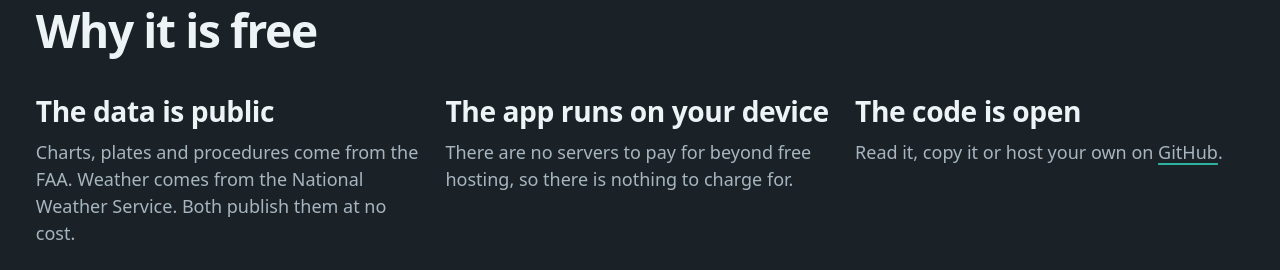
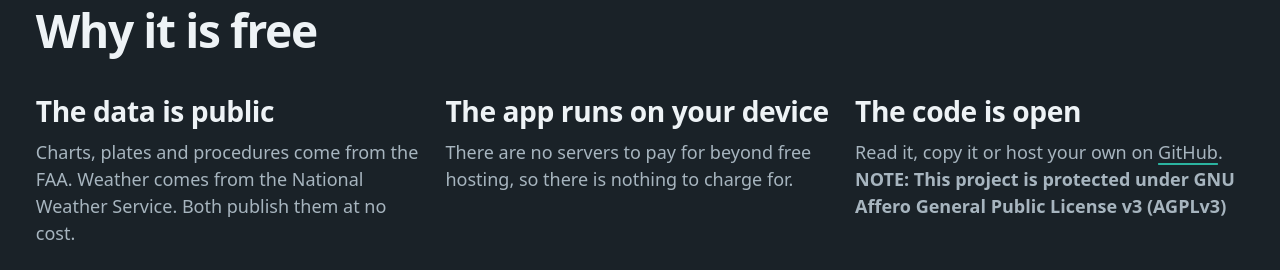
Before and after one commit to algophobic-dev/Kestrel-EFB, a plain HTML site: page about.html in a window 1280 px wide. Shown: the part 1480-1750 px from the top of the page. Drawn offline with Linux system fonts and the light colour scheme.

Commit message:
add agpl v3

```diff
--- a/about.html
+++ b/about.html
@@ -43,7 +43,7 @@
     <div class="grid cols">
       <div data-rise><h3>The data is public</h3><p class="soft">Charts, plates and procedures come from the FAA. Weather comes from the National Weather Service. Both publish them at no cost.</p></div>
       <div data-rise style="--i:1"><h3>The app runs on your device</h3><p class="soft">There are no servers to pay for beyond free hosting, so there is nothing to charge for.</p></div>
-      <div data-rise style="--i:2"><h3>The code is open</h3><p class="soft">Read it, copy it or host your own on <a class="link" href="https://github.com/algophobic-dev/Kestrel-EFB-App">GitHub</a>.</p></div>
+      <div data-rise style="--i:2"><h3>The code is open</h3><p class="soft">Read it, copy it or host your own on <a class="link" href="https://github.com/algophobic-dev/Kestrel-EFB-App">GitHub</a>. <strong>NOTE: This project is protected under GNU Affero General Public License v3 (AGPLv3)</strong></p></div>
     </div>
   </div>
 </section>
```
